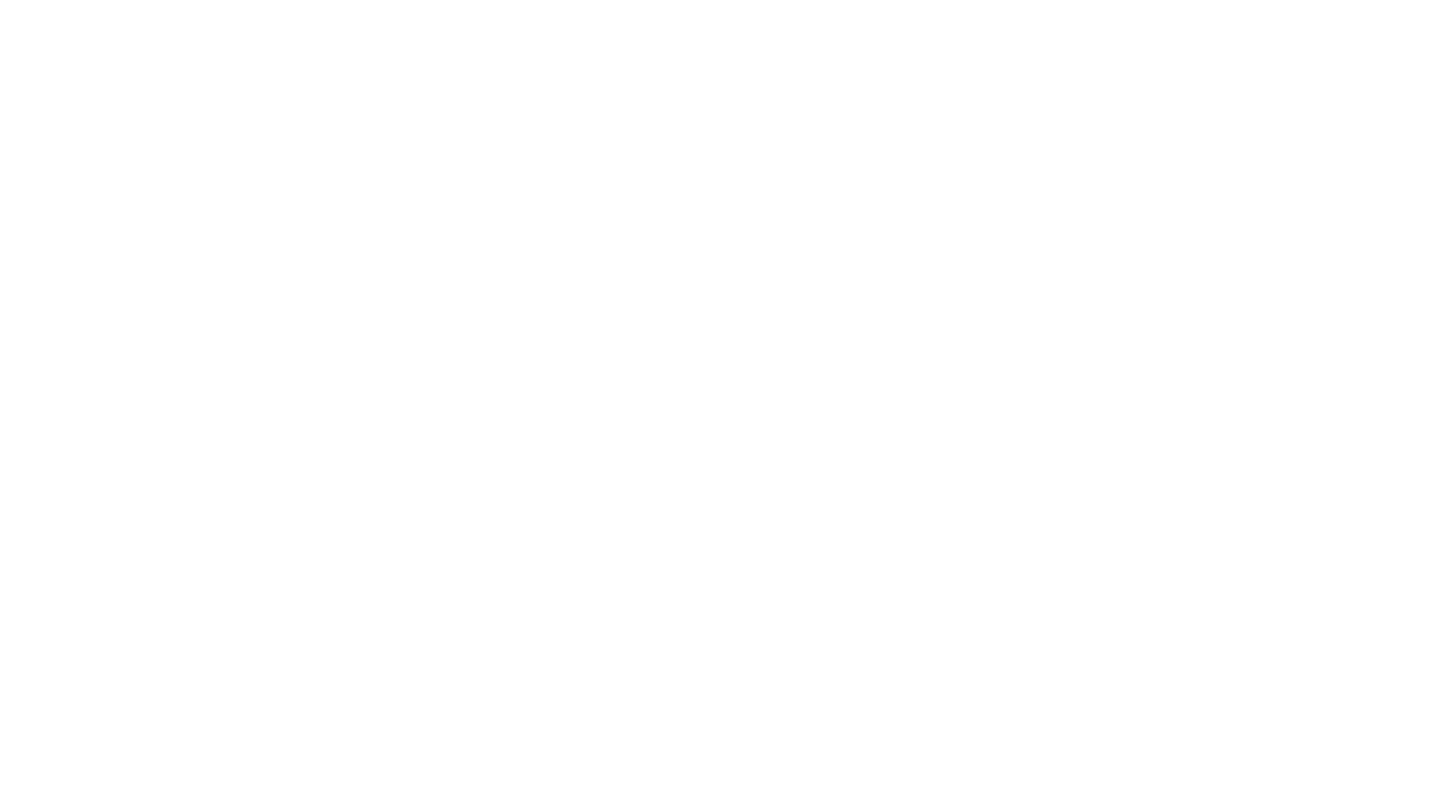
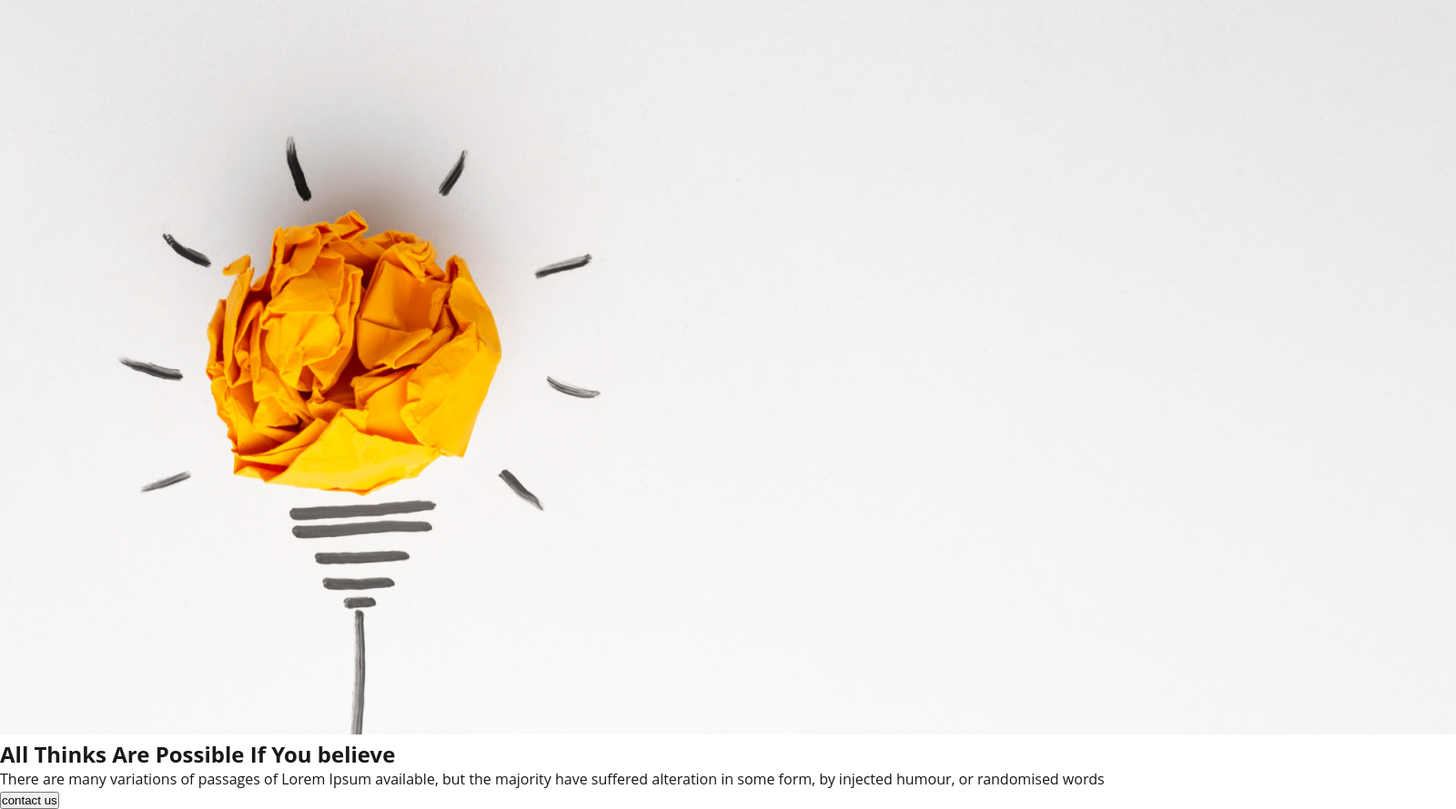
Before and after one commit to Saifur717867/new-year-project, a plain HTML site: page index.html in a window 1280 px wide. Shown: the whole page at 91% size, 1600 px wide, since content can reach past the window. Before the commit the page ends 800 px from the top, so only its background shows below. Drawn offline with Linux system fonts and the light colour scheme.

Commit message:
added images

```diff
--- a/index.html
+++ b/index.html
@@ -7,7 +7,20 @@
     <link rel="stylesheet" href="style.css">
 </head>
 <body>
-
+    <header>
+        <section>
+            <div class="header-img">
+                <img src="./images/banner/banner1.png" alt="ice-crem">
+            </div>
+            <div class="header-description">
+                <h1>All Thinks Are Possible If You believe</h1>
+                <p>There are many variations of passages of Lorem Ipsum available, but the majority have suffered alteration in some form, by injected humour, or randomised words</p>
+                <button>contact us</button>
+            </div>
+        </section>
+    </header>
+    <main></main>
+    <footer></footer>
 
 
 
```
